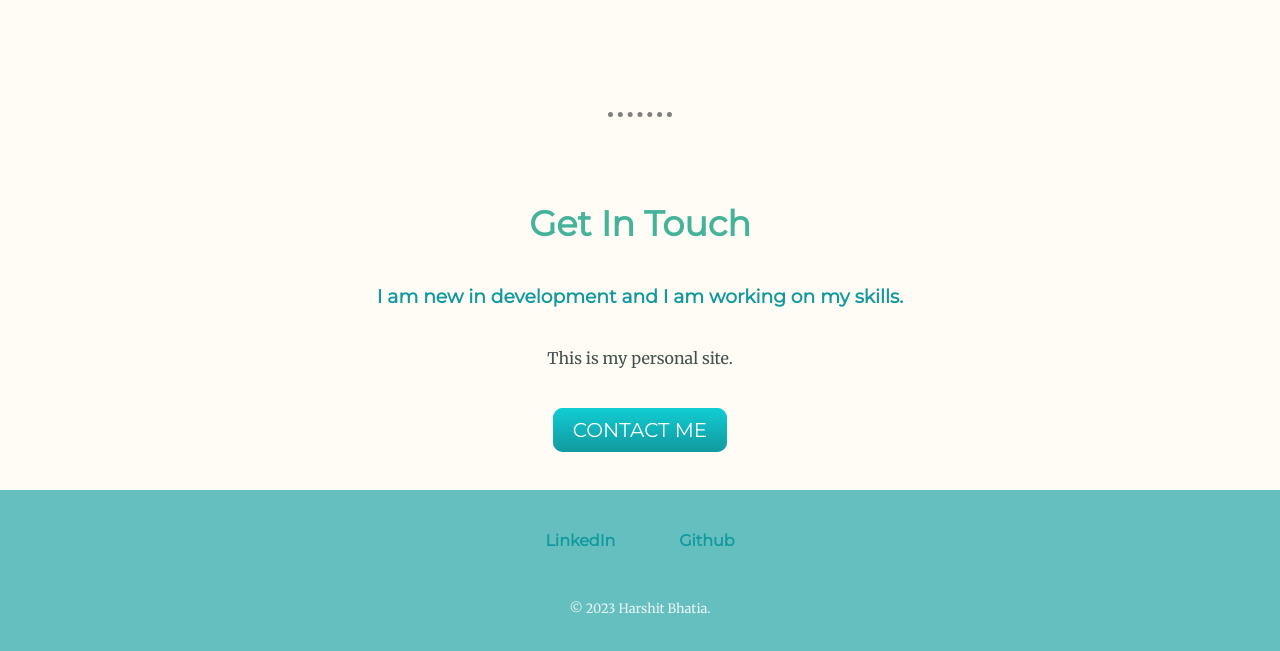
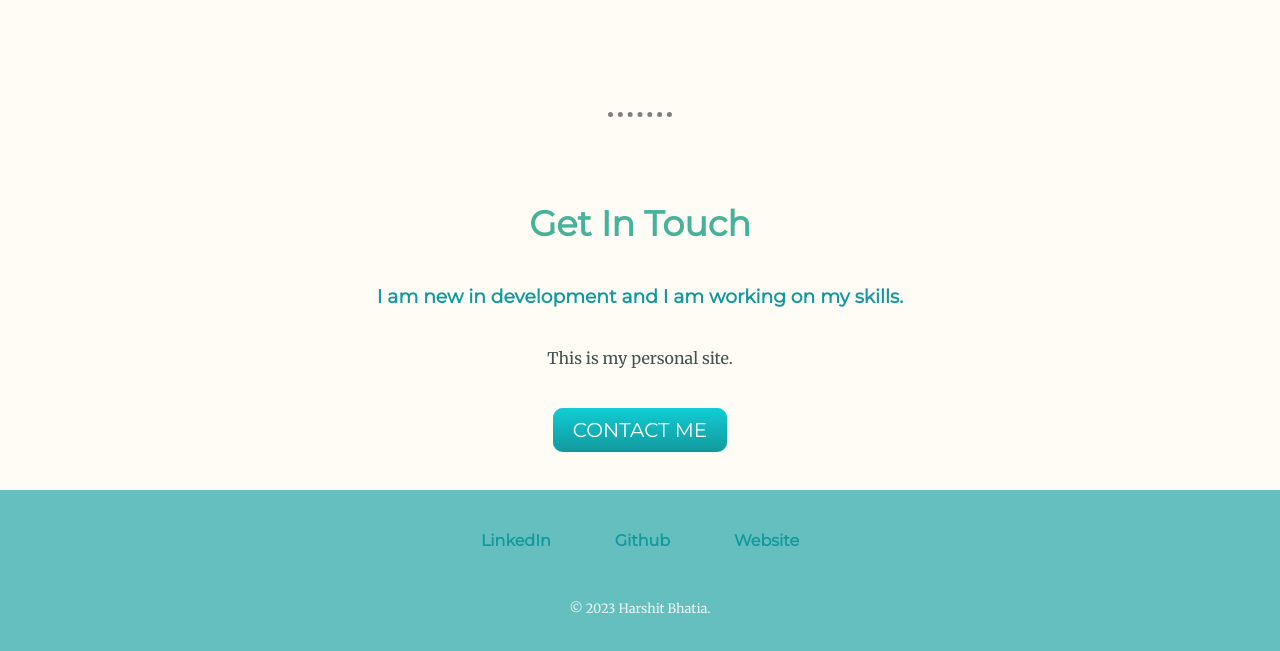
Before and after one commit to Harshit0820/my-website, a plain HTML site: page index.html in a window 1280 px wide. Shown: the part 2782-3433 px from the top of the page. Drawn offline with Linux system fonts and the light colour scheme.

Commit message:
Update index.html

```diff
--- a/index.html
+++ b/index.html
@@ -108,6 +108,7 @@
   <div class="contact-container">
     <a class="footer-link" href="https://www.linkedin.com/in/harshitbhatia0820/" target="_blank"><strong>LinkedIn</strong></a>
     <a class="footer-link" href="https://github.com/Harshit0820" target="_blank"><strong>Github</strong></a>
+    <a class="footer-link" href="https://harshit0820.github.io/my-website/"><strong>Website</strong></a>
     <p class="copyright">© 2023 Harshit Bhatia.</p>
   </div>
 </body>
```
